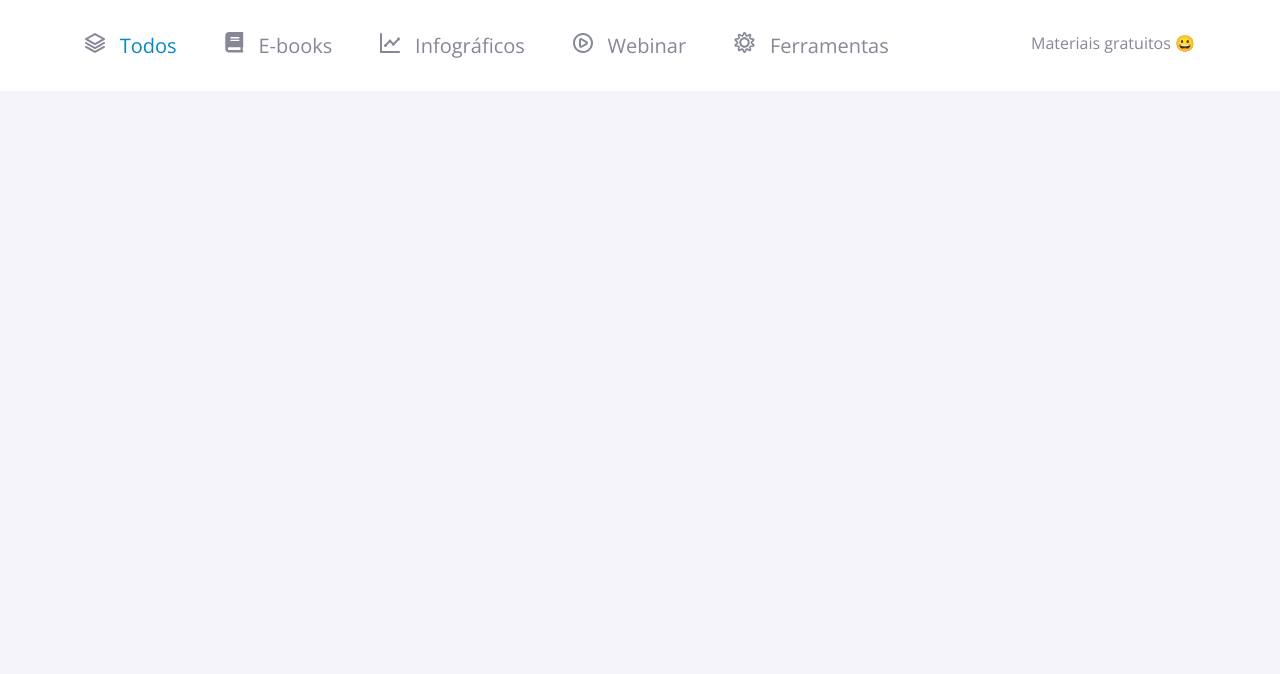
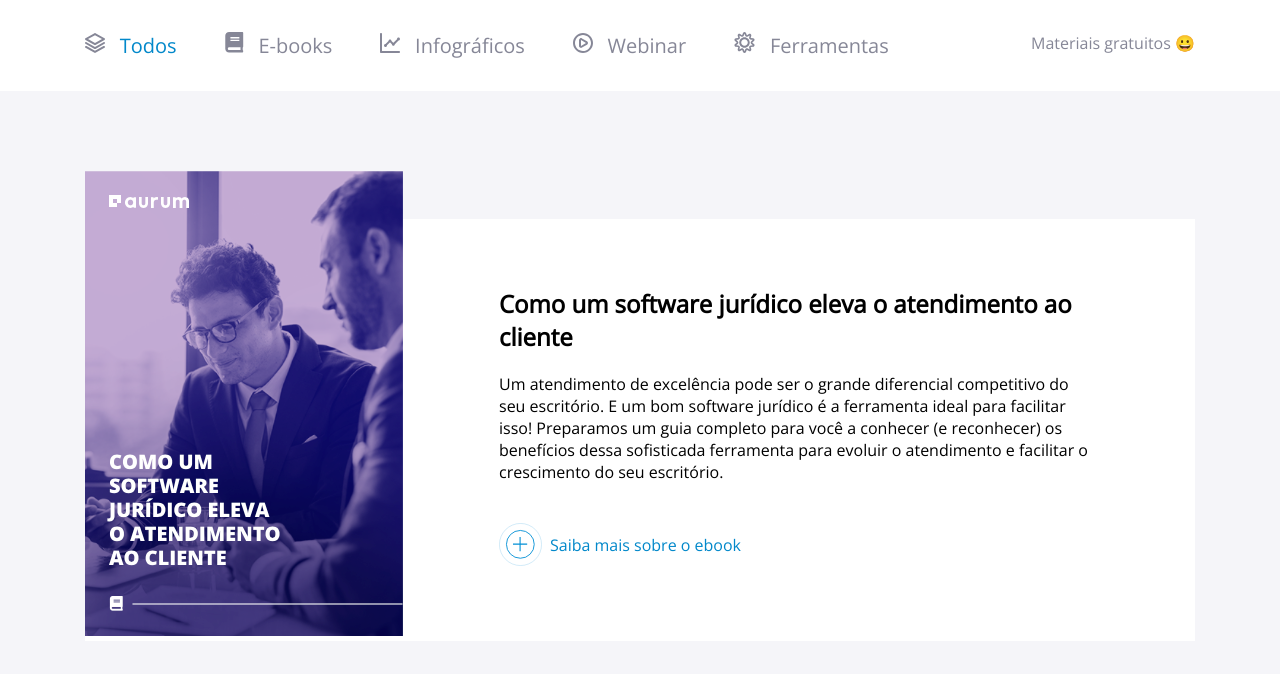
Before and after one commit to ramonlsouza/wp-react, a React (Create React App) app: page / in a window 1280 px wide. Shown: the top 674 px of the page. Built offline with nearby package versions, Linux system fonts and the light colour scheme.

Commit message:
cards layout - initial

```diff
--- a/src/App.js
+++ b/src/App.js
@@ -2,12 +2,14 @@ import React, { Component } from 'react';
 import './App.css';
 import './bootstrap-grid.min.css';
 import Header from './components/Header';
+import Cards from './components/Cards';
 
 class App extends Component {
   render() {
     return (
       <div className="App">
         <Header></Header>
+        <Cards></Cards>
       </div>);
   }
 }
--- /dev/null
+++ b/src/components/Cards.css
@@ -0,0 +1,26 @@
+.cards{
+    margin-top:8rem;
+}
+.card{
+    width: 100%;
+    background: #fff;
+    display:flex;
+}
+.item-image img{
+    margin-top: -3rem;
+}
+.item-content{
+    padding: 3rem 6rem 0;
+}
+.item-link{
+    color: #0288ca;
+    text-decoration: none;
+    line-height: 2.8rem;
+}
+.item-link img{
+    float: left;
+    margin-right: .5rem;
+}
+.item-excerpt{
+    margin-bottom: 2.5rem;
+}
--- /dev/null
+++ b/src/components/Cards.js
@@ -0,0 +1,32 @@
+import React, { Component } from 'react';
+import  './Cards.css';
+
+class Cards extends Component {
+  render() {
+      return(
+        <div className="cards">
+          <div className="container">
+              <div className="card">
+                  <div className="item-image">
+                      <img alt="item" src="/sample.png"/>
+                  </div>
+                  <div className="item-content">
+                    <h2>Como um software jurídico eleva o atendimento ao cliente</h2>
+                    <p className="item-excerpt">
+                        Um atendimento de excelência pode ser o grande diferencial competitivo do
+                        seu escritório. E um bom software jurídico é a ferramenta ideal para facilitar
+                        isso! Preparamos um guia completo para você a conhecer (e reconhecer) os
+                        benefícios dessa sofisticada ferramenta para evoluir o atendimento e facilitar
+                        o crescimento do seu escritório.
+                    </p>
+                    <a href="#" className="item-link">
+                        <img alt="item" src="/icons/plus.svg"/> Saiba mais sobre o ebook
+                    </a>
+                  </div>
+              </div>
+          </div>
+        </div>
+      )
+  }
+}
+export default Cards;
```
Also changed, not shown: public/sample.png (added).
